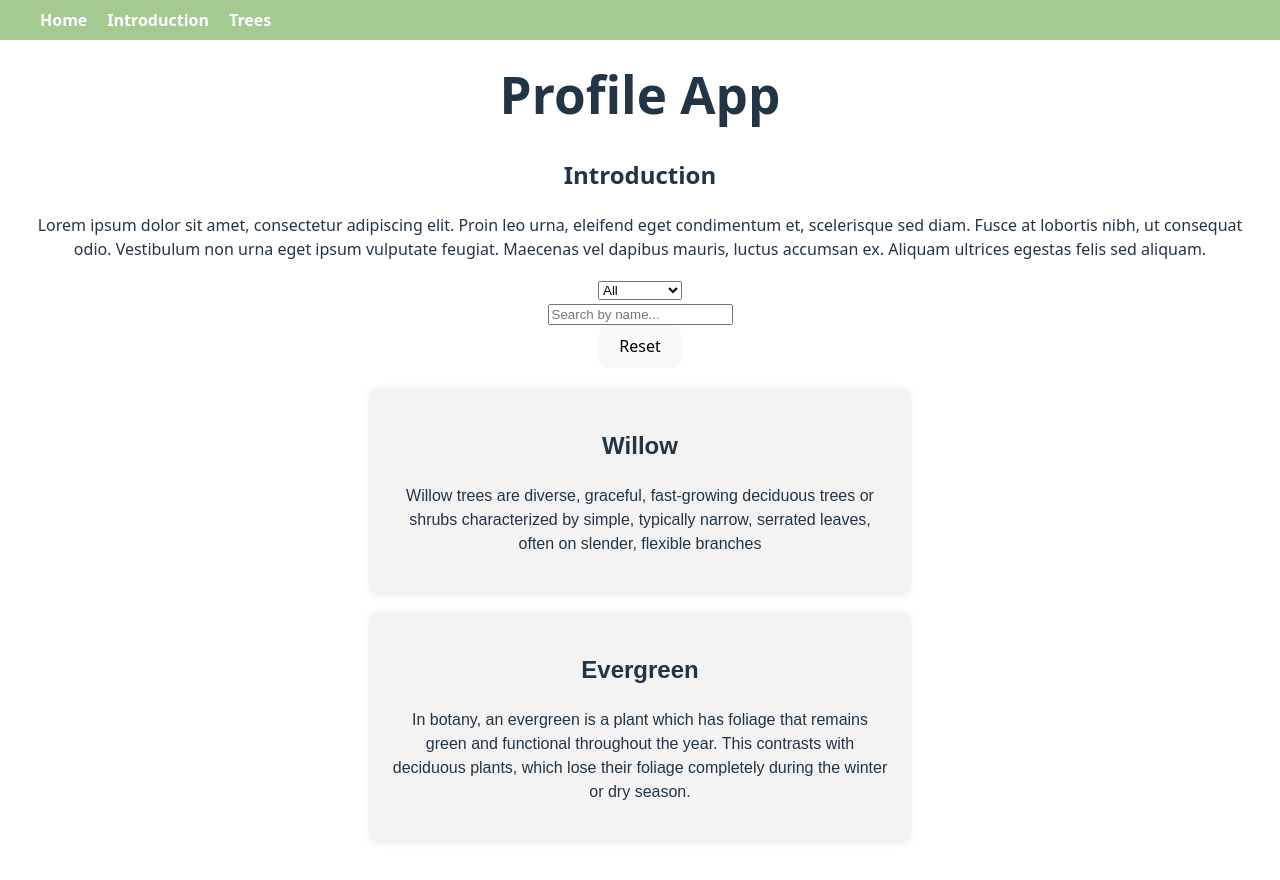
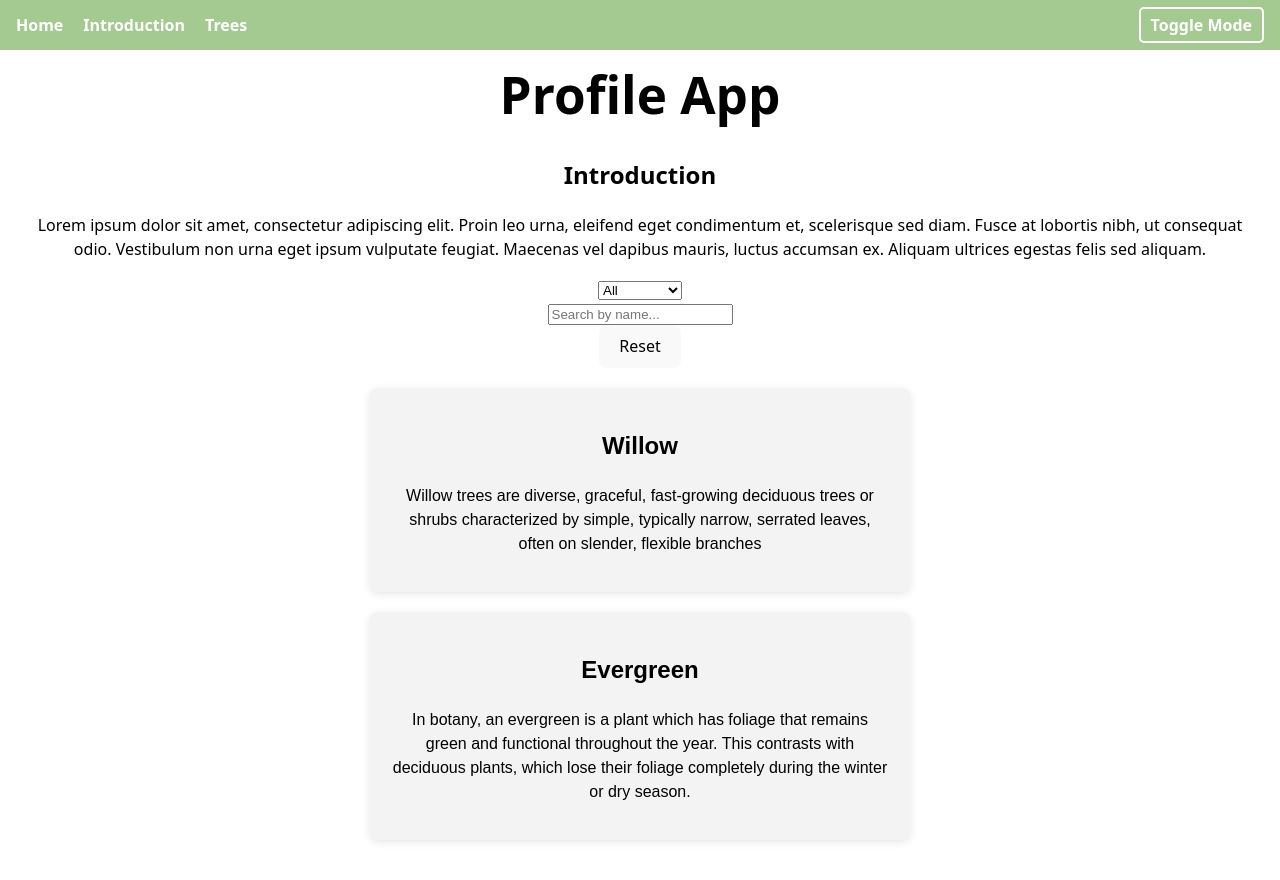
Before and after one commit to aliciafm42/Lab11, a React (Vite) app: page / in a window 1280 px wide. Shown: the top 880 px of the page. Built offline with nearby package versions, Linux system fonts and the light colour scheme.

Commit message:
9:40 250913

```diff
--- a/src/App.css
+++ b/src/App.css
@@ -1,3 +1,4 @@
+/* Root container */
 #root {
   max-width: 1280px;
   margin: 0 auto;
@@ -5,43 +6,40 @@
   text-align: center;
 }
 
-@keyframes logo-spin {
-  from {
-    transform: rotate(0deg);
-  }
-  to {
-    transform: rotate(360deg);
-  }
+/* Light & dark mode */
+.app {
+  background-color: #ffffff;
+  color: #000000;
+  transition: background-color 0.3s, color 0.3s;
 }
 
-@media (prefers-reduced-motion: no-preference) {
-  a:nth-of-type(2) .logo {
-    animation: logo-spin infinite 20s linear;
-  }
+.app.dark {
+  background-color: #1e1e1e;
+  color: #ffffff;
 }
 
-.card {
-  padding: 2em;
-}
-
-.read-the-docs {
-  color: #888;
-}
+/* Header */
 .header {
   position: fixed;
   top: 0;
   left: 0;
   width: 100vw;
-  height: 40px;
+  height: 50px;
   background-color: #a4c991;
   display: flex;
   align-items: center;
+  justify-content: space-between; /* space for toggle button */
+  padding: 0 1rem;
   box-sizing: border-box;
+  z-index: 1000;
 }
+
 .header ul {
   list-style: none;
   display: flex;
   gap: 20px;
+  margin: 0;
+  padding: 0;
 }
 
 .header a {
@@ -50,6 +48,23 @@
   font-weight: bold;
 }
 
+.mode-toggle-btn {
+  background: transparent;
+  border: 2px solid white;
+  border-radius: 5px;
+  padding: 5px 10px;
+  color: white;
+  cursor: pointer;
+  font-weight: bold;
+  transition: background 0.3s, transform 0.2s;
+}
+
+.mode-toggle-btn:hover {
+  background: rgba(255, 255, 255, 0.2);
+  transform: scale(1.05);
+}
+
+/* Card */
 .card {
   background-color: #f3f3f3;
   border-radius: 8px;
@@ -58,4 +73,28 @@
   max-width: 500px;
   box-shadow: 0 2px 8px rgba(0, 0, 0, 0.1);
   font-family: Arial, sans-serif;
+  transition: transform 0.2s, box-shadow 0.2s;
+  animation: fadeIn 0.6s ease forwards;
 }
+
+.app.dark .card {
+  background-color: #2c2c2c;
+  color: #ffffff;
+}
+
+.card:hover {
+  transform: translateY(-5px);
+  box-shadow: 0 6px 12px rgba(0, 0, 0, 0.2);
+}
+
+/* Animations */
+@keyframes fadeIn {
+  from {
+    opacity: 0;
+    transform: translateY(15px);
+  }
+  to {
+    opacity: 1;
+    transform: translateY(0);
+  }
+}
--- a/src/App.jsx
+++ b/src/App.jsx
@@ -1,12 +1,12 @@
-import { useState } from 'react'
-import './App.css'
-import Header from './Header.jsx'
-import Introduction from './Introduction.jsx'
-import Card from './Card.jsx'
-import Wrapper from './Wrapper.jsx'
-import FilterDropdown from "./FilterDropdown.jsx"
-import SearchBox from "./SearchBox.jsx"
-import ResetButton from "./ResetButton.jsx"
+import { useState } from "react";
+import "./App.css";
+import Header from "./Header.jsx";
+import Introduction from "./Introduction.jsx";
+import Card from "./Card.jsx";
+import Wrapper from "./Wrapper.jsx";
+import FilterDropdown from "./FilterDropdown.jsx";
+import SearchBox from "./SearchBox.jsx";
+import ResetButton from "./ResetButton.jsx";
 
 function App() {
   // Card data
@@ -21,28 +21,34 @@ function App() {
       description:
         "In botany, an evergreen is a plant which has foliage that remains green and functional throughout the year. This contrasts with deciduous plants, which lose their foliage completely during the winter or dry season.",
     },
-  ]
+  ];
 
   // State for filter + search
-  const [filter, setFilter] = useState("")
-  const [search, setSearch] = useState("")
+  const [filter, setFilter] = useState("");
+  const [search, setSearch] = useState("");
+
+  // State for light/dark mode
+  const [darkMode, setDarkMode] = useState(false);
+  const toggleMode = () => setDarkMode(!darkMode);
 
   // Filter + search logic
   const filteredCards = cardData.filter((card) => {
-    const matchesFilter = filter ? card.title === filter : true
-    const matchesSearch = card.title.toLowerCase().includes(search.toLowerCase())
-    return matchesFilter && matchesSearch
-  })
+    const matchesFilter = filter ? card.title === filter : true;
+    const matchesSearch = card.title
+      .toLowerCase()
+      .includes(search.toLowerCase());
+    return matchesFilter && matchesSearch;
+  });
 
   // Reset button handler
   const handleReset = () => {
-    setFilter("")
-    setSearch("")
-  }
+    setFilter("");
+    setSearch("");
+  };
 
   return (
-    <>
-      <Header />
+    <div className={darkMode ? "app dark" : "app"}>
+      <Header toggleMode={toggleMode} />
       <h1>Profile App</h1>
       <Introduction />
 
@@ -65,8 +71,8 @@ function App() {
           />
         ))}
       </Wrapper>
-    </>
-  )
+    </div>
+  );
 }
 
-export default App
+export default App;
--- a/src/Header.jsx
+++ b/src/Header.jsx
@@ -1,4 +1,4 @@
-const Header = () => {
+const Header = ({ toggleMode }) => {
   return (
     <header className="header">
       <nav>
@@ -8,6 +8,9 @@ const Header = () => {
           <li><a href="#cards">Trees</a></li>
         </ul>
       </nav>
+      <button className="mode-toggle-btn" onClick={toggleMode}>
+        Toggle Mode
+      </button>
     </header>
   );
 };
```
